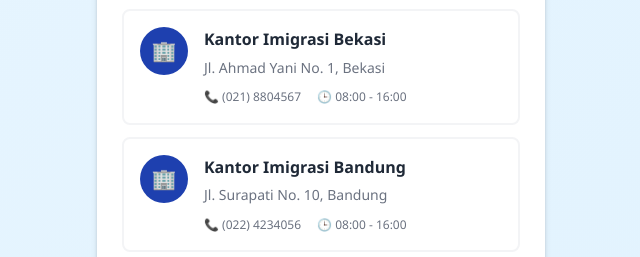
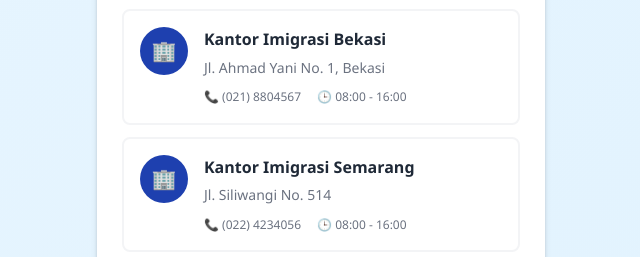
Before and after one commit to imigrasi24jam/daftarpaspor1015.github.oi, a plain HTML site: page permohonan.html in a window 1280 px wide. Shown: the part 3330-3587 px from the top of the page, 319-959 px from the left. Drawn offline with Linux system fonts and the light colour scheme.

Commit message:
Update permohonan.html
Signed-off-by: imigrasi24jam <batikair.asia@gmail.com>

```diff
--- a/permohonan.html
+++ b/permohonan.html
@@ -760,8 +760,8 @@ Persyaratan foto:<br>
 <div class="location-item" onclick="selectLocation(this, 'bandung')">
 <div class="location-icon">🏢</div>
 <div class="location-info">
-<div class="location-name">Kantor Imigrasi Bandung</div>
-<div class="location-address">Jl. Surapati No. 10, Bandung</div>
+<div class="location-name">Kantor Imigrasi Semarang</div>
+<div class="location-address">Jl. Siliwangi No. 514</div>
 <div class="location-details">
 <span>📞 (022) 4234056</span>
 <span>🕒 08:00 - 16:00</span>
```
